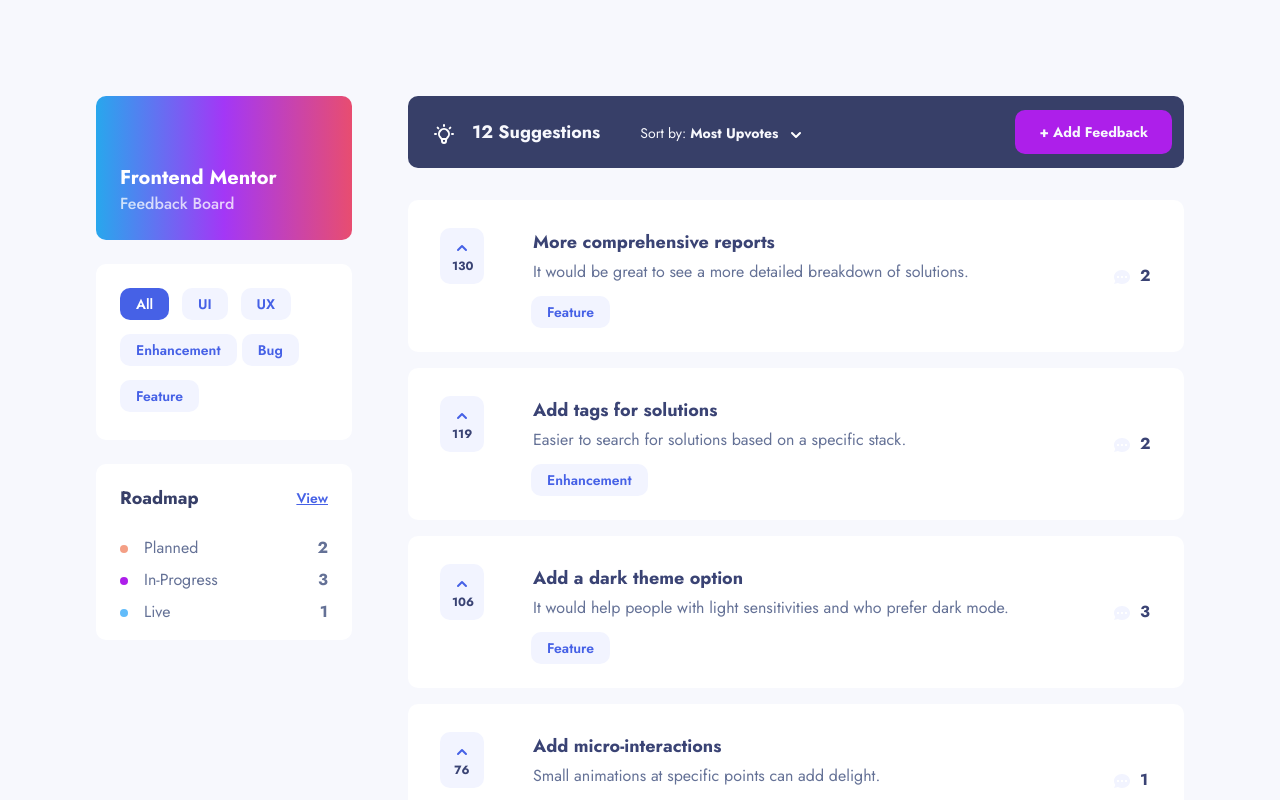
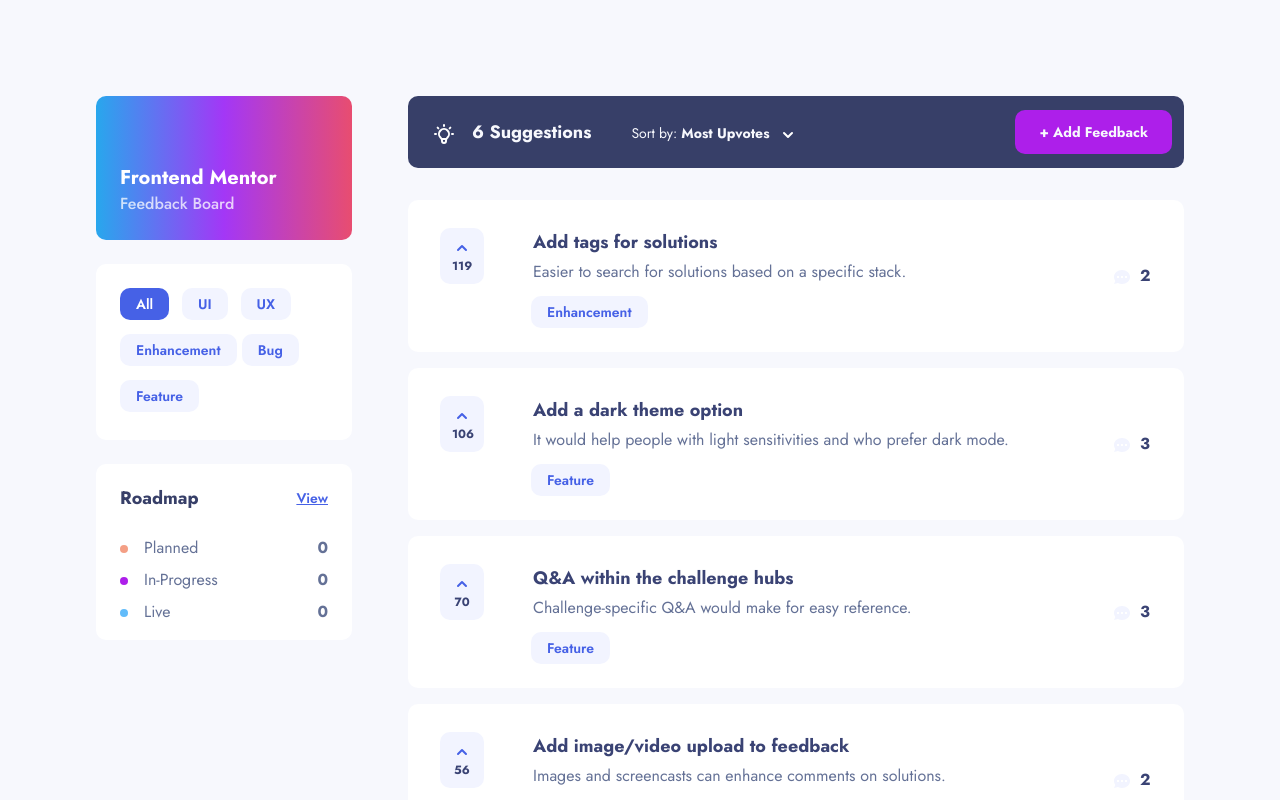
Before and after one commit to lianetvazquez93/product-feedback-app, a React (Create React App) app: page / in a window 1280 px wide. Shown: the top 800 px of the page. Built offline with nearby package versions, Linux system fonts and the light colour scheme; data requests are answered from the project's data file.

Commit message:
fix: show only requests with a status of suggestion on the suggestions page

```diff
--- a/src/pages/Suggestions.tsx
+++ b/src/pages/Suggestions.tsx
@@ -126,7 +126,7 @@
 
   const updateProductRequests = async () => {
     const { data } = await axios.get('http://localhost:5001/productRequests');
-    sortData(filterData(data));
+    sortData(filterData(data.filter((request: ProductRequest) => request.status === 'suggestion')));
   };
 
   const selectSortType = (sortValue: string) => {
@@ -155,7 +155,7 @@
   useEffect(() => {
     (async () => {
       const { data } = await axios.get('http://localhost:5001/productRequests');
-      sortData(filterData(data));
+      sortData(filterData(data.filter((request: ProductRequest) => request.status === 'suggestion')));
     })();
   }, [sortType, filterType]);
 
```
